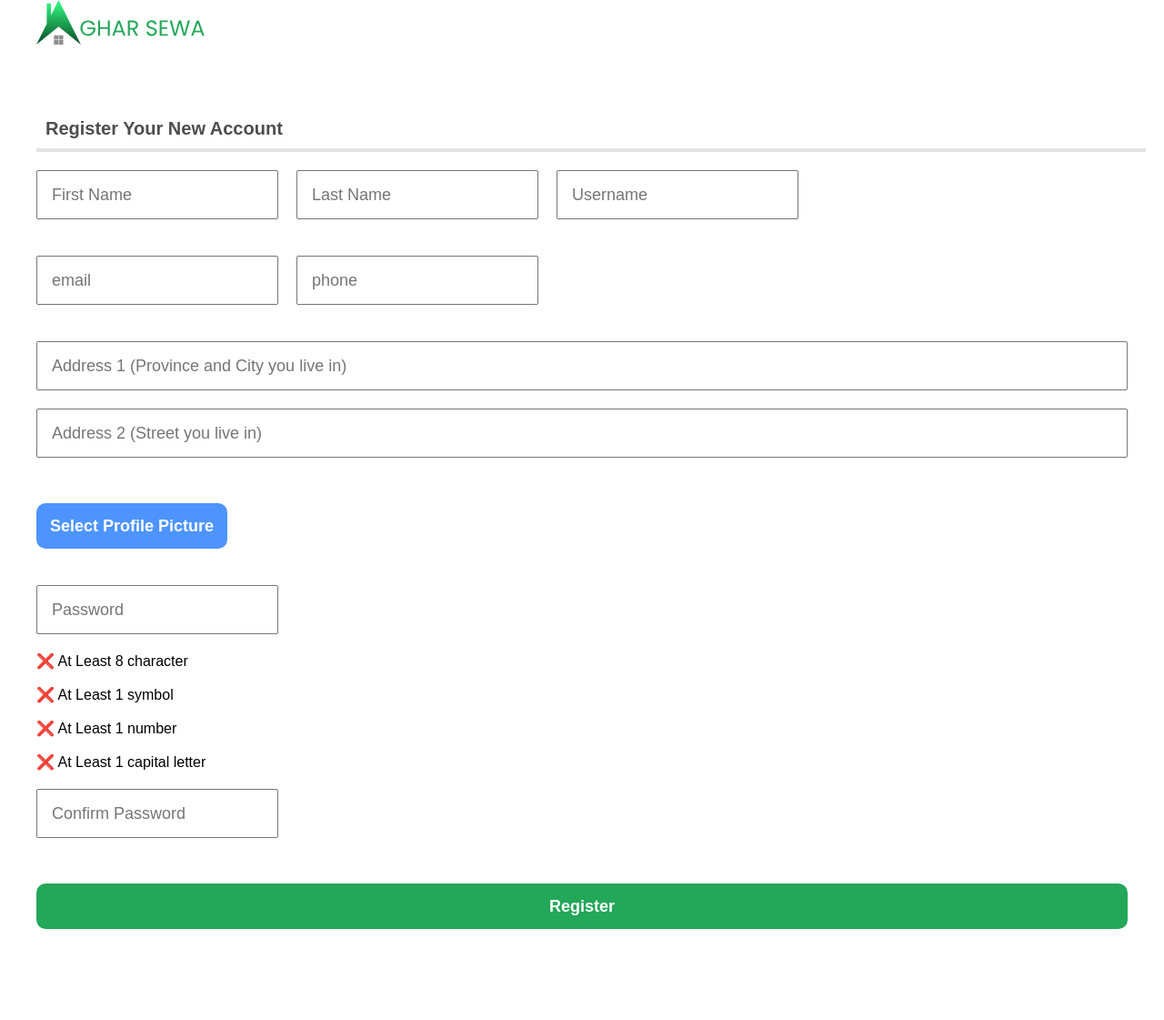
After one commit to Subu19/GharSewa, a PHP site: page /register in a window 1280 px wide. The commit adds this page. Shown: the whole page at 91% size. Run offline with PHP 8.4, Linux system fonts and the light colour scheme.

Commit message:
register

```diff
--- a/index.php
+++ b/index.php
@@ -3,7 +3,8 @@
 
 $routes = [
     "/" => "src/views/index.php",
-    "/login" => "src/views/login.php"
+    "/login" => "src/views/login.php",
+    "/register" => "src/views/register.php"
 ];
 
 $uri = parse_url($_SERVER["REQUEST_URI"])["path"];
--- /dev/null
+++ b/src/css/main.css
@@ -0,0 +1,58 @@
+@import url("./colors.css");
+body {
+  padding: 0px;
+  margin: 0px;
+  font-family: "Poppins", sans-serif;
+}
+
+.wrapper {
+  margin: 0 auto;
+  max-width: 1200px;
+  width: calc(100% - 20px);
+  padding-left: 10px;
+  padding-right: 10px;
+}
+.btn {
+  height: 40px;
+  width: auto;
+  flex: 1;
+  margin-top: 30px;
+  background-color: var(--blue);
+  outline: none;
+  border: none;
+  border-radius: 10px;
+  font-weight: bold;
+  color: white;
+  cursor: pointer;
+}
+.btn-primary {
+  height: 40px;
+  width: auto;
+  flex: 1;
+  margin-top: 30px;
+  background-color: var(--green);
+  outline: none;
+  border: none;
+  border-radius: 10px;
+  font-weight: bold;
+  color: white;
+  cursor: pointer;
+}
+
+.btn-none {
+  flex: 1;
+  height: 40px;
+  width: auto;
+  background-color: transparent;
+  outline: none;
+  border: none;
+  text-decoration: underline;
+  color: var(--black);
+}
+.break {
+  flex: 0 0 100%;
+}
+.takespace {
+  flex-basis: 100%;
+  height: 0;
+}
--- /dev/null
+++ b/src/css/register/main.css
@@ -0,0 +1,46 @@
+.nav {
+  height: 70px;
+  width: 100%;
+  margin-bottom: 50px;
+}
+
+.logo {
+  height: 70%;
+  width: auto;
+}
+.input {
+  height: 20px;
+  width: auto;
+  padding: 15px;
+  font-size: 18px;
+}
+
+form {
+  display: flex;
+  flex-wrap: wrap;
+  gap: 20px;
+  padding-bottom: 100px;
+}
+.formTitle {
+  font-weight: bold;
+  font-size: 20px;
+  border-bottom: solid 4px rgb(225, 225, 225);
+  padding: 10px;
+  color: var(--black);
+}
+#previewImage {
+  width: 300px;
+  height: auto;
+  border-radius: 10px;
+}
+.btn {
+  height: 50px;
+  font-size: 18px;
+  padding: 15px;
+  background-color: var(--blue);
+}
+.btn-primary {
+  height: 50px;
+  font-size: 18px;
+  padding: 15px;
+}
--- /dev/null
+++ b/src/views/register.php
@@ -0,0 +1,110 @@
+<!DOCTYPE html>
+<html lang="en">
+
+<head>
+    <meta charset="UTF-8">
+    <meta name="viewport" content="width=device-width, initial-scale=1.0">
+    <title>Registe New Account</title>
+    <link rel="stylesheet" href="src/css/main.css">
+    <link rel="stylesheet" href="src/css/register/main.css">
+
+</head>
+
+<body>
+    <div class="wrapper">
+        <div class="nav">
+            <img src="assets/svgs/logoWide.svg" class="logo" alt="">
+        </div>
+        <form action="/register" method="post" onsubmit="return validateForm()">
+            <div class="formTitle break">Register Your New Account</div>
+
+            <input type="text" name="firstname" id="firstname" class="input" placeholder="First Name" required />
+            <input type="text" name="Last Name" id="lastname" class="input" placeholder="Last Name" required />
+            <input type="text" name="username" id="username" class="input" placeholder="Username" required />
+
+            <div class="takespace"></div>
+            <input type="email" name="email" id="email" class="input" placeholder="email" required />
+            <input type="number" name="phone" id="phone" class="input" placeholder="phone" required />
+            <div class="takespace"></div>
+
+            <input type="text" name="address1" id="address1" class="input takespace" placeholder="Address 1 (Province and City you live in)" required />
+            <input type="text" name="address2" id="Address2" class="input takespace" placeholder="Address 2 (Street you live in)" />
+
+
+            <input type="file" id="profilePicInput" accept="image/*" style="display: none;">
+            <div class="profilePic">
+                <img id="previewImage" src="#" alt="Preview" style="display: none; max-width: 100px; max-height: 100px;">
+                <button class="btn" onclick="document.getElementById('profilePicInput').click(); return false;">Select Profile Picture</button>
+            </div>
+
+            <div class="takespace"></div>
+            <input type="password" name="password" id="password" class="input pass" placeholder="Password" required />
+            <div class="break">
+                <div id="vlength">❌ At Least 8 character</div><br>
+                <div id="vsymbol">❌ At Least 1 symbol</div><br>
+                <div id="vnumber">❌ At Least 1 number</div><br>
+                <div id="vcapital">❌ At Least 1 capital letter</div>
+            </div>
+            <input type="password" id="confirmPassword" class="input" placeholder="Confirm Password" required />
+            <button class="btn-primary takespace">Register</button>
+        </form>
+    </div>
+
+    <script>
+        document.getElementById("password").addEventListener("input", function() {
+            var password = document.getElementById("password").value;
+            var vLength = document.getElementById("vlength");
+            var vSymbol = document.getElementById("vsymbol");
+            var vNumber = document.getElementById("vnumber");
+            var vCapital = document.getElementById("vcapital");
+
+            // Regular expressions to check for symbol, number, and capital letter
+            var symbolRegex = /[$&+,:;=?@#|'<>.^*()%!-]/;
+            var numberRegex = /[0-9]/;
+            var capitalRegex = /[A-Z]/;
+
+            var hasSymbol = symbolRegex.test(password);
+            var hasNumber = numberRegex.test(password);
+            var hasCapital = capitalRegex.test(password);
+
+            // Update labels based on password strength
+            vLength.innerText = password.length >= 8 ? "🟢 At Least 8 characters" : "❌ At Least 8 characters";
+            vSymbol.innerText = hasSymbol ? "🟢 At Least 1 symbol" : "❌ At Least 1 symbol";
+            vNumber.innerText = hasNumber ? "🟢 At Least 1 number" : "❌ At Least 1 number";
+            vCapital.innerText = hasCapital ? "🟢 At Least 1 capital letter" : "❌ At Least 1 capital letter";
+        });
+
+        function validateForm() {
+            var password = document.getElementById("password").value;
+            var phone = document.getElementById("phone").value;
+
+            var confirmPassword = document.getElementById("confirmPassword").value;
+
+            if (password != confirmPassword) {
+                alert("Passwords do not match.");
+                return false;
+            }
+            if (phone.length < 8) {
+                alert("Please provide a valid Phone Number!");
+                return false;
+            }
+            return true;
+        }
+
+        // Function to handle file input change
+        document.getElementById('profilePicInput').addEventListener('change', function(event) {
+            var file = event.target.files[0];
+            var reader = new FileReader();
+
+            reader.onload = function(e) {
+                var previewImage = document.getElementById('previewImage');
+                previewImage.src = e.target.result;
+                previewImage.style.display = 'block';
+            };
+
+            reader.readAsDataURL(file);
+        });
+    </script>
+</body>
+
+</html>
```
